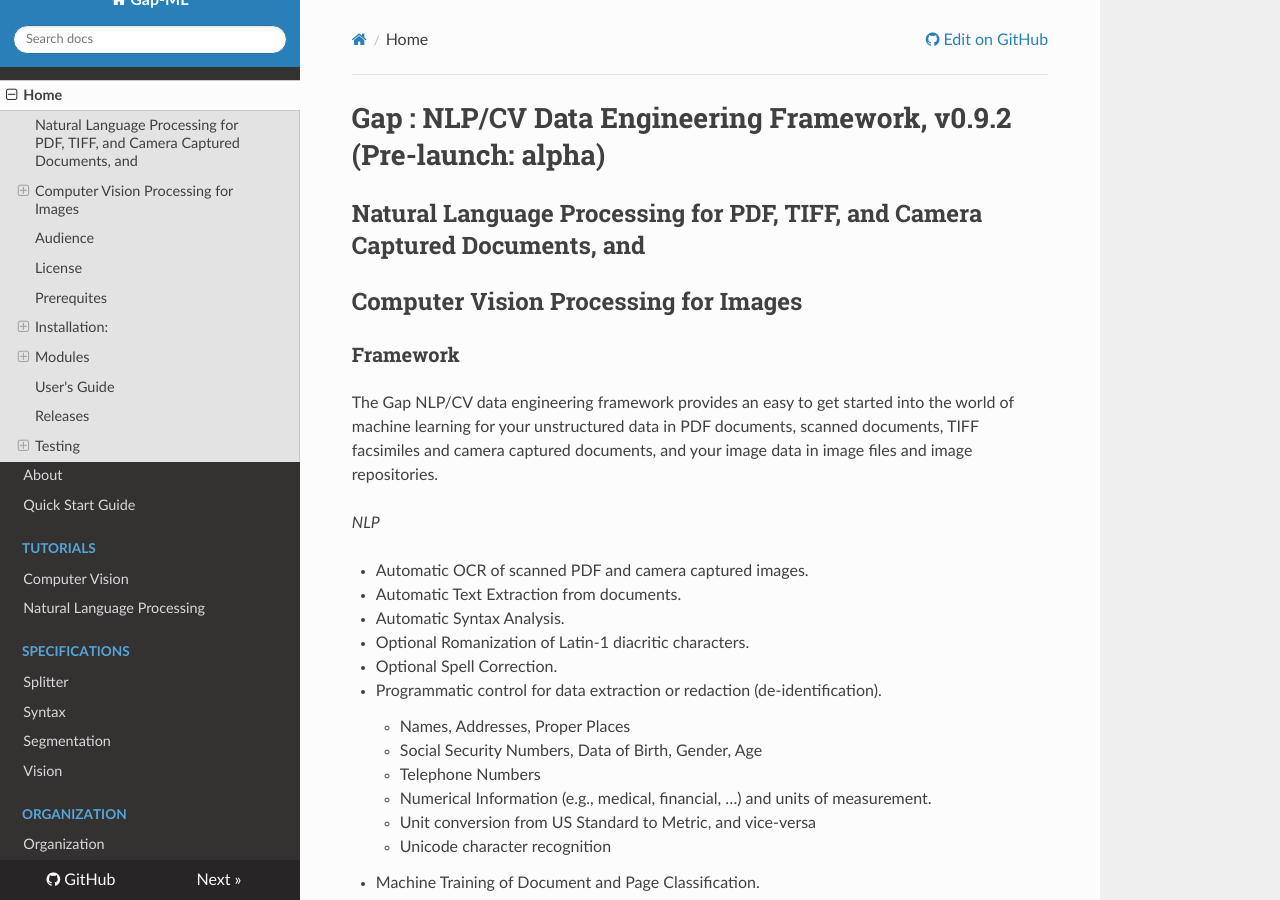
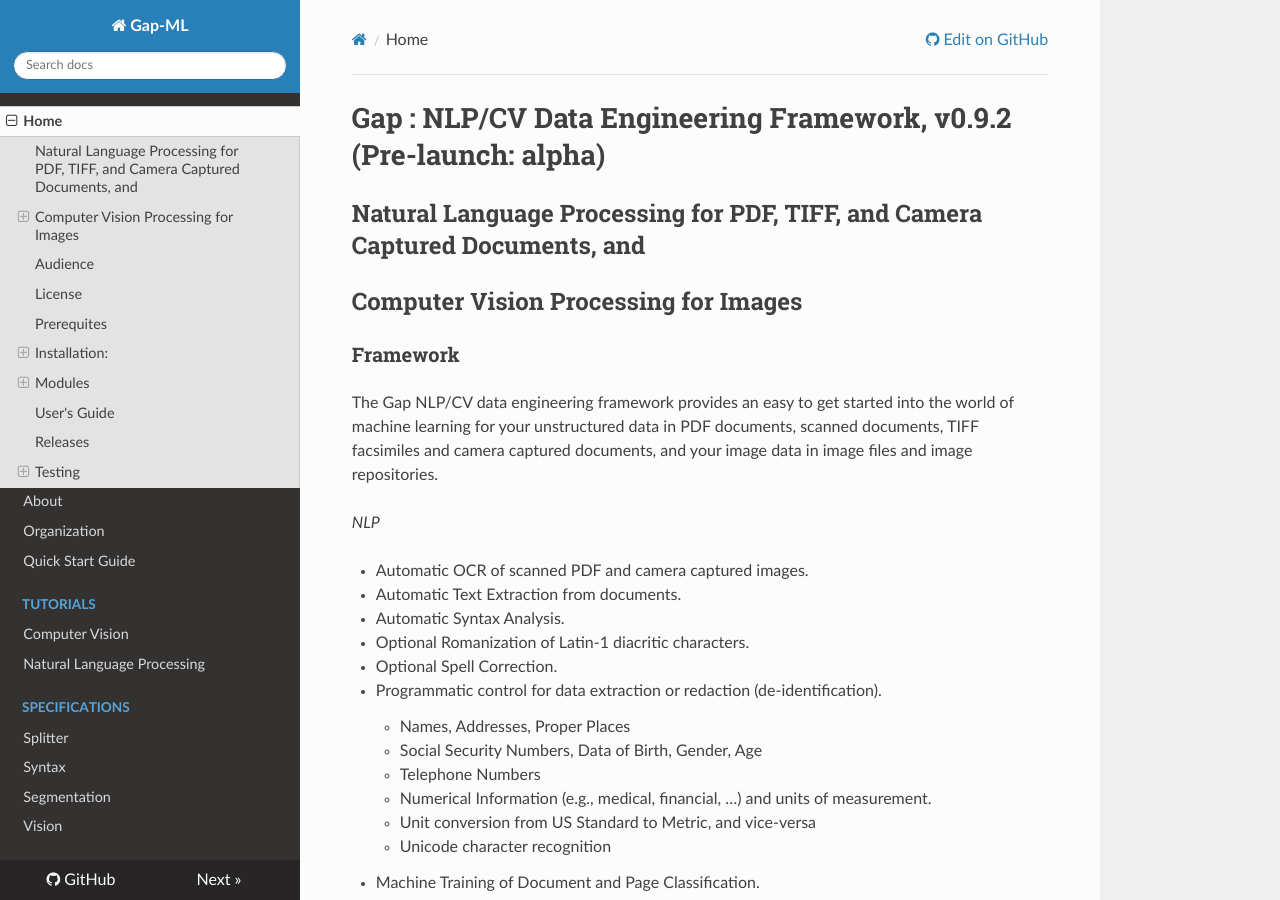
Before and after one commit to andrewferlitsch/Gap, an MkDocs documentation site: the page built from docs/index.md, in a window 1280 px wide and 900 px high. Built offline with MkDocs 1.6.1, drawn with Linux system fonts in a browser that asks for light colours; nearby versions of some CDN libraries; some of the changed lines change nothing that is shown.

Commit message:
move org file to docs

```diff
--- a/mkdocs.yml
+++ b/mkdocs.yml
@@ -5,6 +5,7 @@
 nav:
 - Home: index.md
 - About: about.md
+- Organization: org-os.md
 - Quick Start Guide: quick-start-guide.md
 - Tutorials:
     - Computer Vision: tutorials/computer_vision.md
@@ -14,5 +15,3 @@
     - Syntax: specs/syntax_spec.md
     - Segmentation: specs/segmentation_spec.md
     - Vision: specs/vision_spec.md
-- Organization:
-    - Organization: org-os.md
```
